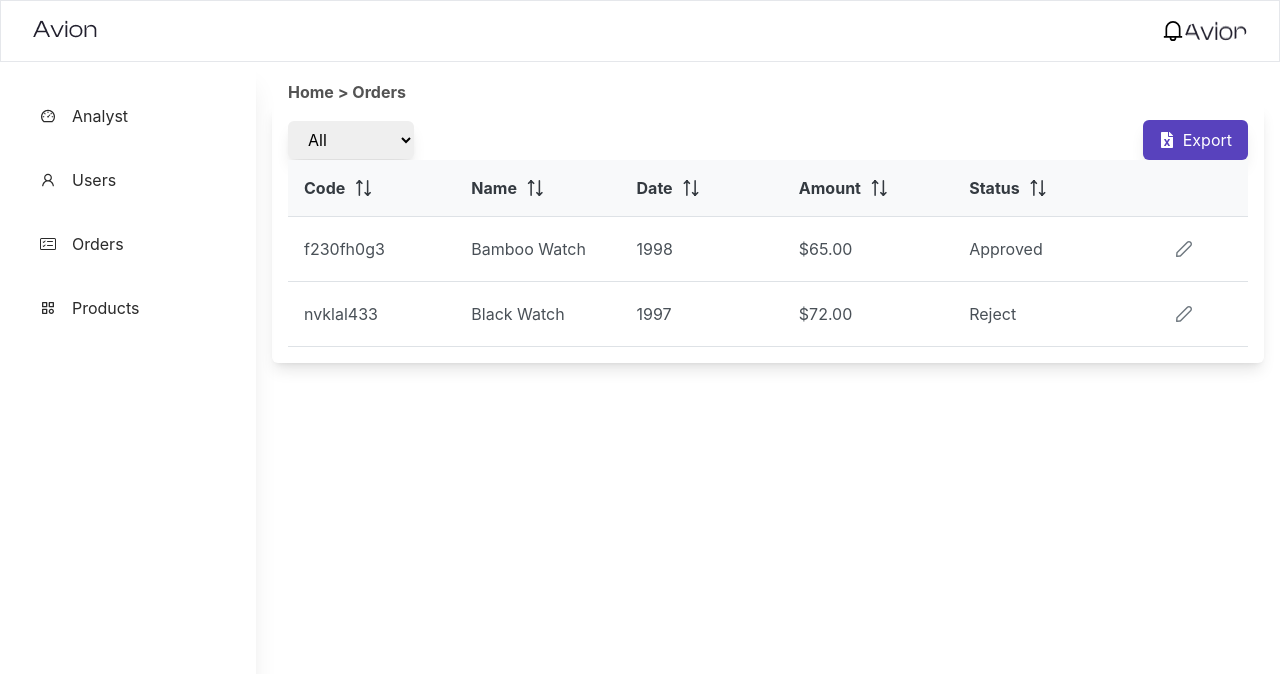
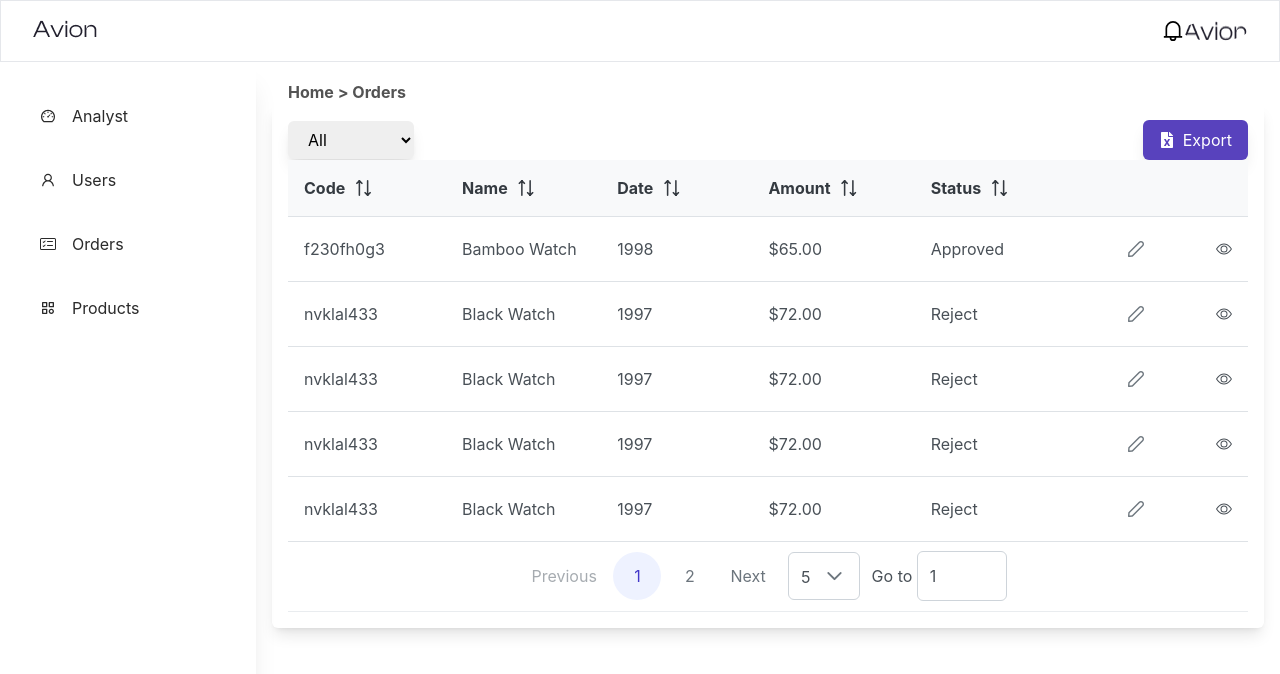
Before and after one commit to Huynhkimphat/Naver_Capstone_Project, a Next.js app: page /admin/order in a window 1280 px wide. Shown: the top 674 px of the page. Built offline with nearby package versions, Linux system fonts and the light colour scheme; no server answers.

Commit message:
Update Product Detail View (#33)

```diff
--- a/components/Admin/Orders/Orders.js
+++ b/components/Admin/Orders/Orders.js
@@ -4,15 +4,14 @@ import "primereact/resources/primereact.css";
 import React, { useEffect, useState, useRef } from 'react';
 import { FaFileExcel } from 'react-icons/fa'
 // import DataTable from 'react-data-table-component';
-import { BiEditAlt } from 'react-icons/bi'
-import { AiOutlineDelete } from 'react-icons/ai'
 import { DataTable } from "primereact/datatable";
 import { Column } from "primereact/column";
 import { InputText } from "primereact/inputtext";
 import { InputNumber } from "primereact/inputnumber";
 import { Dropdown } from "primereact/dropdown";
-import { Button } from "primereact/button";
-import { Toast } from "primereact/toast";
+import { Ripple } from "primereact/ripple";
+import Router from "next/router";
+import { BsEye } from "react-icons/bs";
 const styles = {
     wrapper: 'mx-auto w-full p-4 flex flex-col shadow-lg rounded-md',
     exportTable: 'w-[100%] flex justify-between items-center',
@@ -22,6 +21,11 @@ const styles = {
 
 const AdminOrders = (props) => {
     const [products2, setProducts2] = useState(null);
+    const [first, setFirst] = useState(0);
+    const [rows, setRows] = useState(5);
+    const [currentPage, setCurrentPage] = useState(1);
+    const [pageInputTooltip, setPageInputTooltip] = useState('Press \'Enter\' key to go to this page.');
+    const [selectedProduct, setSelectedProduct] = useState(null)
     const statuses = [
         { label: "Approved", value: "APPROVED" },
         { label: "Pending", value: "PENDING" },
@@ -30,6 +34,79 @@ const AdminOrders = (props) => {
     const dataTableFuncMap = {
         products2: setProducts2,
     };
+    const template = {
+        layout: 'PrevPageLink PageLinks NextPageLink RowsPerPageDropdown CurrentPageReport',
+        'PrevPageLink': (options) => {
+            return (
+                <button type="button" className={options.className} onClick={options.onClick} disabled={options.disabled}>
+                    <span className="p-3">Previous</span>
+                    <Ripple />
+                </button>
+            )
+        },
+        'NextPageLink': (options) => {
+            return (
+                <button type="button" className={options.className} onClick={options.onClick} disabled={options.disabled}>
+                    <span className="p-3">Next</span>
+                    <Ripple />
+                </button>
+            )
+        },
+        'PageLinks': (options) => {
+            if ((options.view.startPage === options.page && options.view.startPage !== 0) || (options.view.endPage === options.page && options.page + 1 !== options.totalPages)) {
+                const className = classNames(options.className, { 'p-disabled': true });
+
+                return <span className={className} style={{ userSelect: 'none' }}>...</span>;
+            }
+
+            return (
+                <button type="button" className={options.className} onClick={options.onClick}>
+                    {options.page + 1}
+                    <Ripple />
+                </button>
+            )
+        },
+        'RowsPerPageDropdown': (options) => {
+            const dropdownOptions = [
+                { label: 5, value: 5 },
+                { label: 10, value: 10 },
+                { label: 20, value: 20 },
+                { label: 'All', value: options.totalRecords }
+            ];
+
+            return <Dropdown value={options.value} options={dropdownOptions} onChange={options.onChange} />;
+        },
+        'CurrentPageReport': (options) => {
+            return (
+                <span className="mx-3" style={{ color: 'var(--text-color)', userSelect: 'none' }}>
+                    Go to <InputText size="2" className="ml-1" value={currentPage} tooltip={pageInputTooltip}
+                        onKeyDown={(e) => onPageInputKeyDown(e, options)} onChange={onPageInputChange} />
+                </span>
+            )
+        }
+    };
+    const onCustomPage = (event) => {
+        setFirst(event.first);
+        setRows(event.rows);
+        setCurrentPage(event.page + 1);
+    }
+    const onPageInputChange = (event) => {
+        setCurrentPage(event.target.value);
+    }
+    const onPageInputKeyDown = (event, options) => {
+        if (event.key === 'Enter') {
+            const page = parseInt(currentPage);
+            if (page < 1 || page > options.totalPages) {
+                setPageInputTooltip(`Value must be between 1 and ${options.totalPages}.`);
+            }
+            else {
+                const first = currentPage ? options.rows * (page - 1) : 0;
+
+                setFirst(first);
+                setPageInputTooltip('Press \'Enter\' key to go to this page.');
+            }
+        }
+    }
     useEffect(() => {
         setProducts2([
             {
@@ -44,7 +121,7 @@ const AdminOrders = (props) => {
                 quantity: 24,
                 inventoryStatus: "INSTOCK",
                 rating: 5,
-                orderstatus:'APPROVED'
+                orderstatus: 'APPROVED'
             },
             {
                 id: "1001",
@@ -58,7 +135,91 @@ const AdminOrders = (props) => {
                 quantity: 61,
                 inventoryStatus: "OUTOFSTOCK",
                 rating: 4,
-                orderstatus:'REJECT'
+                orderstatus: 'REJECT'
+            },
+            {
+                id: "1001",
+                code: "nvklal433",
+                name: "Black Watch",
+                description: "Product Description",
+                image: "black-watch.jpg",
+                date: "1997",
+                price: 72,
+                category: "Accessories",
+                quantity: 61,
+                inventoryStatus: "OUTOFSTOCK",
+                rating: 4,
+                orderstatus: 'REJECT'
+            },
+            {
+                id: "1001",
+                code: "nvklal433",
+                name: "Black Watch",
+                description: "Product Description",
+                image: "black-watch.jpg",
+                date: "1997",
+                price: 72,
+                category: "Accessories",
+                quantity: 61,
+                inventoryStatus: "OUTOFSTOCK",
+                rating: 4,
+                orderstatus: 'REJECT'
+            },
+            {
+                id: "1001",
+                code: "nvklal433",
+                name: "Black Watch",
+                description: "Product Description",
+                image: "black-watch.jpg",
+                date: "1997",
+                price: 72,
+                category: "Accessories",
+                quantity: 61,
+                inventoryStatus: "OUTOFSTOCK",
+                rating: 4,
+                orderstatus: 'REJECT'
+            },
+            {
+                id: "1001",
+                code: "nvklal433",
+                name: "Black Watch",
+                description: "Product Description",
+                image: "black-watch.jpg",
+                date: "1997",
+                price: 72,
+                category: "Accessories",
+                quantity: 61,
+                inventoryStatus: "OUTOFSTOCK",
+                rating: 4,
+                orderstatus: 'REJECT'
+            },
+            {
+                id: "1001",
+                code: "nvklal433",
+                name: "Black Watch",
+                description: "Product Description",
+                image: "black-watch.jpg",
+                date: "1997",
+                price: 72,
+                category: "Accessories",
+                quantity: 61,
+                inventoryStatus: "OUTOFSTOCK",
+                rating: 4,
+                orderstatus: 'REJECT'
+            },
+            {
+                id: "1001",
+                code: "nvklal433",
+                name: "Black Watch",
+                description: "Product Description",
+                image: "black-watch.jpg",
+                date: "1997",
+                price: 72,
+                category: "Accessories",
+                quantity: 61,
+                inventoryStatus: "OUTOFSTOCK",
+                rating: 4,
+                orderstatus: 'REJECT'
             }
         ])
     }, []);
@@ -140,6 +301,13 @@ const AdminOrders = (props) => {
             currency: "USD"
         }).format(rowData.price);
     };
+    const onCellSelect = (e) => {
+        setSelectedProduct(e.value)
+        console.log(e.value)
+        const path = e.value.rowData.code
+        if(e.value.field==='detail')
+            Router.push(`/admin/order/${path}`)
+    }
     return (
         // Export File Excel
         <div className={styles.wrapper}>
@@ -160,9 +328,17 @@ const AdminOrders = (props) => {
                 <DataTable
                     value={products2}
                     editMode="row"
-                    dataKey="id"
                     onRowEditComplete={onRowEditComplete}
                     responsiveLayout="scroll"
+                    paginator
+                    paginatorTemplate={template}
+                    first={first} rows={rows}
+                    onPage={onCustomPage}
+                    selectionMode="single"
+                    cellSelection
+                    selection={selectedProduct}
+                    onSelectionChange={onCellSelect}
+                    dataKey="code"
                 >
                     <Column
                         field="code"
@@ -205,6 +381,12 @@ const AdminOrders = (props) => {
                         headerStyle={{ width: "10%", minWidth: "8rem" }}
                         bodyStyle={{ textAlign: "center" }}
                     ></Column>
+                    <Column
+                        field="detail"
+                        headerStyle={{ width: "10%", minWidth: "3rem" }}
+                        bodyStyle={{ textAlign: "center" }}
+                        body={<BsEye></BsEye>}
+                    ></Column>
                 </DataTable>
             </div>
         </div>
--- a/components/Admin/Products/Products.js
+++ b/components/Admin/Products/Products.js
@@ -11,6 +11,7 @@ import { Ripple } from 'primereact/ripple';
 import { data } from './Data'
 import * as TableServices from './TableServices'
 import Feature from './Feature/Feature';
+import { BsEye } from 'react-icons/bs';
 
 const styles = {
     wrapper: 'mx-auto w-full p-4 flex flex-col shadow-lg rounded-md',
@@ -21,21 +22,11 @@ const AdProducts = (props) => {
 
     const [products2, setProducts2] = useState(null);
     const [first, setFirst] = useState(0);
-    const [rows, setRows] = useState(10);
+    const [rows, setRows] = useState(5);
     const [currentPage, setCurrentPage] = useState(1);
     const [pageInputTooltip, setPageInputTooltip] = useState('Press \'Enter\' key to go to this page.');
     const [selectedProduct, setSelectedProduct] = useState(null)
 
-    const onRowSelect = (event) => {
-        const eventCheck = event.originalEvent.target.nodeName == 'SPAN' ? true : false
-        if (!eventCheck)
-            Router.push(`/admin/product/update/${event.data.id}`)
-        else
-            setSelectedProduct(null)
-    }
-    const onRowUnselect = (event) => {
-        console.log(event.data);
-    }
     const onCustomPage = (event) => {
         setFirst(event.first);
         setRows(event.rows);
@@ -126,6 +117,14 @@ const AdProducts = (props) => {
 
     useEffect(() => {
     }, [products2])
+
+    const onCellSelect = (e) => {
+        setSelectedProduct(e.value)
+        console.log(e.value.rowData.id)
+        const path = e.value.rowData.id
+        if(e.value.field==='detail')
+            Router.push(`/admin/product/update/${path}`)
+    }
     return (
         <div className={styles.wrapper}>
             {/* Feature */}
@@ -143,15 +142,16 @@ const AdProducts = (props) => {
                     onPage={onCustomPage}
                     responsiveLayout="stack" breakpoint="960px"
                     selectionMode="single"
+                    cellSelection
                     selection={selectedProduct}
-                    onSelectionChange={e => setSelectedProduct(e.value)}
-                    onRowSelect={onRowSelect}
-                    onRowUnselect={onRowUnselect}
+                    onSelectionChange={onCellSelect}
                 >
                     <Column
                         field="id"
                         header="ID"
                         sortable
+                        filter
+                        filterPlaceholder="Search by id"
                         editor={(options) => TableServices.textEditor(options)}
                         style={{ width: "15%" }}
                     ></Column>
@@ -164,7 +164,7 @@ const AdProducts = (props) => {
                         header="Name"
                         sortable
                         editor={(options) => TableServices.textEditor(options)}
-                        style={{ width: "15%" }}
+                        style={{ width: "20%" }}
                     ></Column>
                     <Column
                         field="category"
@@ -193,6 +193,12 @@ const AdProducts = (props) => {
                         headerStyle={{ width: "10%", minWidth: "8rem" }}
                         bodyStyle={{ textAlign: "center" }}
                     ></Column>
+                    <Column
+                        field="detail"
+                        headerStyle={{ width: "10%", minWidth: "1rem" }}
+                        bodyStyle={{ textAlign: "center"}}
+                        body={<BsEye></BsEye>}
+                    ></Column>
                 </DataTable>
             </div>
         </div>
```
Lines whose indentation alone changed are shown as unchanged.
